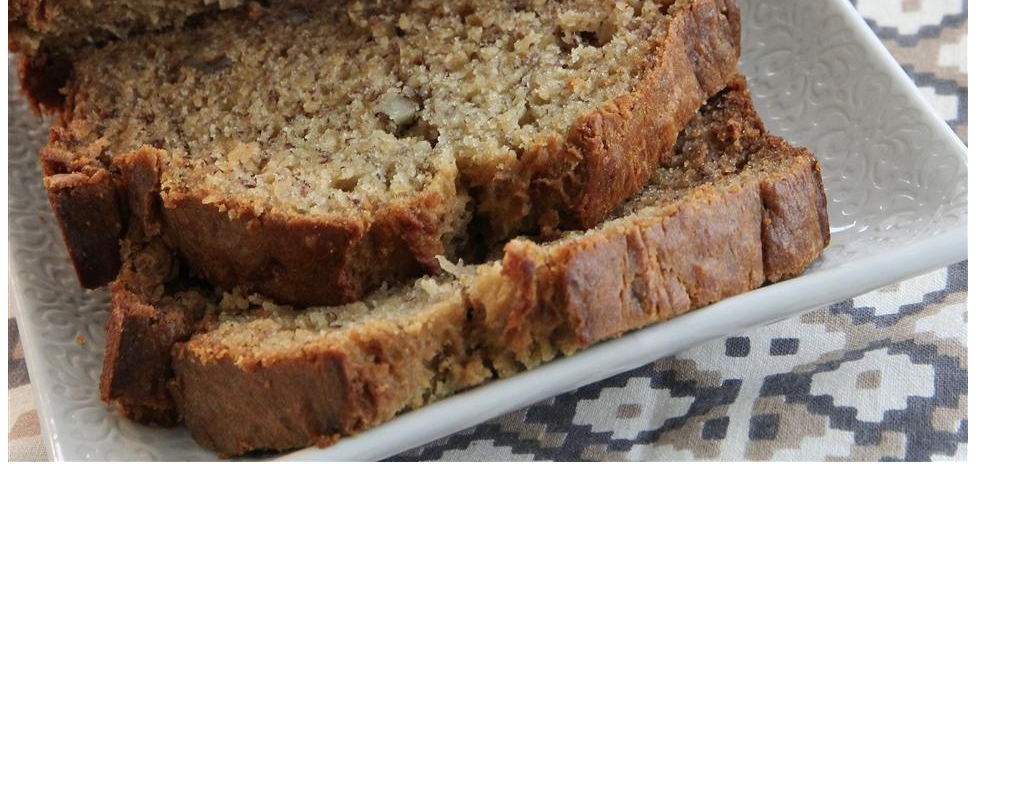
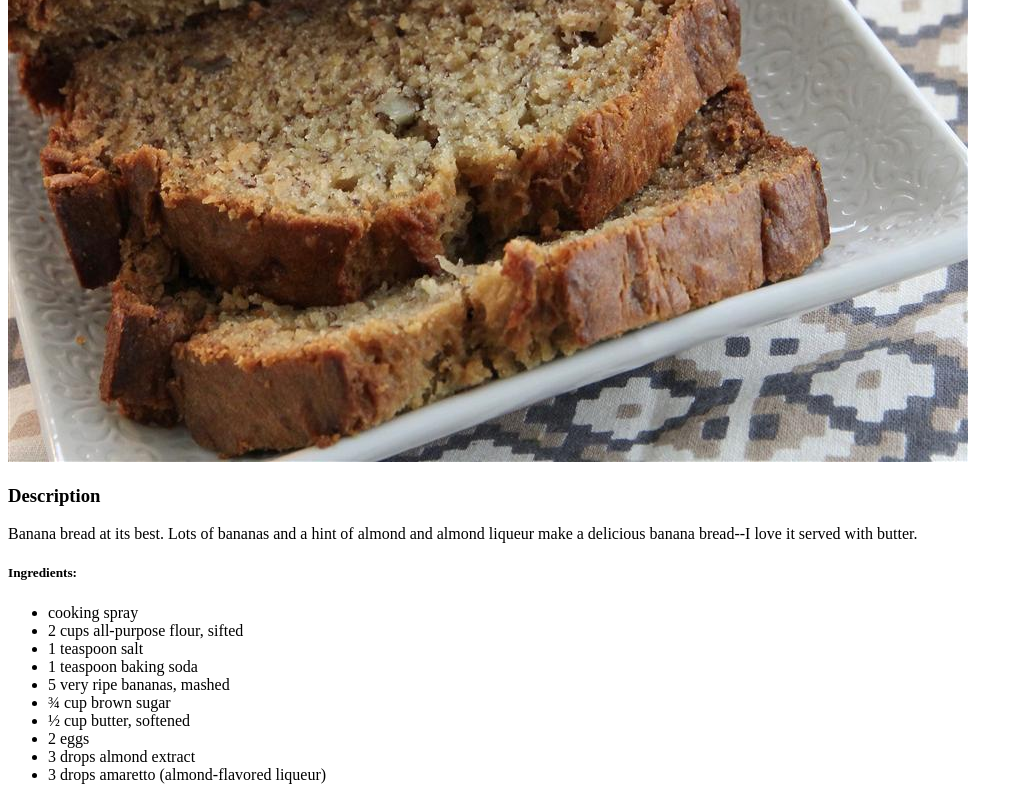
Before and after one commit to benijaichenco/odin-recipes, a plain HTML site: page recipes/boozy-banana-bread.html in a window 1280 px wide. Shown: the part 578-1378 px from the top of the page, without its empty margins (0-1023 px from the left). Before the commit the page ends 1052 px from the top, so only its background shows below. Drawn offline with Linux system fonts and the light colour scheme.

Commit message:
Created recipe description
Create a general recipe description, including a list of ingredients

- Add an unordered list
- Add ingredients under unordered list

```diff
--- a/recipes/boozy-banana-bread.html
+++ b/recipes/boozy-banana-bread.html
@@ -8,5 +8,20 @@
     <body>
         <h1>Boozy Banana Bread</h1>
         <img src="../images/boozy-banana-bread.jpeg" alt="Boozy Banana Bread">
+        <h3>Description</h3>
+        <p>Banana bread at its best. Lots of bananas and a hint of almond and almond liqueur make a delicious banana bread--I love it served with butter.</p>
+        <h5>Ingredients:</h5>
+        <ul>
+            <li>cooking spray</li>
+            <li>2 cups all-purpose flour, sifted</li>
+            <li>1 teaspoon salt</li>
+            <li>1 teaspoon baking soda</li>
+            <li>5 very ripe bananas, mashed</li>
+            <li>¾ cup brown sugar</li>
+            <li>½ cup butter, softened</li>
+            <li>2 eggs</li>
+            <li>3 drops almond extract</li>
+            <li>3 drops amaretto (almond-flavored liqueur)</li>
+        </ul>
     </body>
 </html>
```
